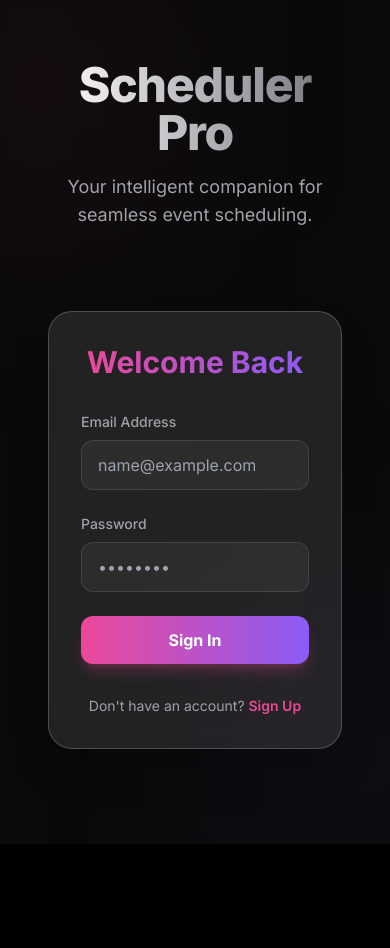
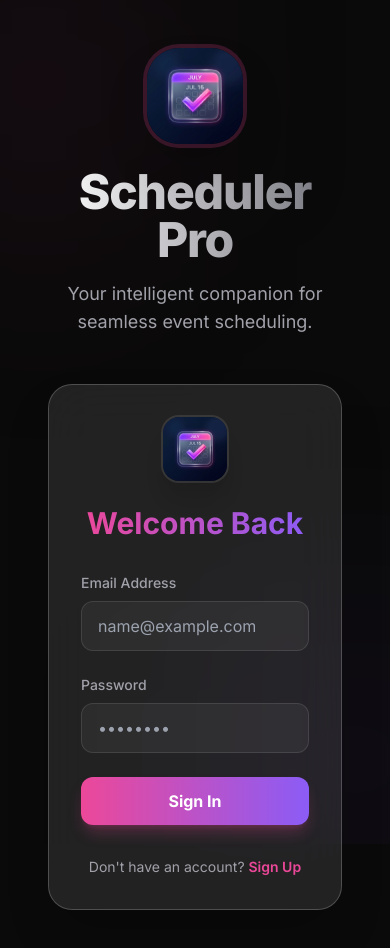
Before and after one commit to Gerald200422/Calendar-Scheduler-System, a Next.js app in the folder web/: page / in a window 390 px wide. Shown: the top 948 px of the page. Before the commit the page ends 844 px from the top, so only its background shows below. Built offline with nearby package versions, Linux system fonts and the light colour scheme; no server answers.

Commit message:
Integrated mobile adaptive-icon as the official web logo: updated favicon, layout metadata, Auth screen, and main header.

```diff
--- a/web/src/app/layout.tsx
+++ b/web/src/app/layout.tsx
@@ -7,6 +7,10 @@ const inter = Inter({ subsets: ['latin'] })
 export const metadata: Metadata = {
   title: 'Scheduler - Smart Planning',
   description: 'Manage your events and notifications seamlessly.',
+  icons: {
+    icon: '/logo.png',
+    apple: '/logo.png',
+  },
 }
 
 export default function RootLayout({
--- a/web/src/app/page.tsx
+++ b/web/src/app/page.tsx
@@ -67,6 +67,9 @@ export default function Home() {
           <div className="absolute -bottom-[10%] -right-[10%] w-[40%] h-[40%] bg-violet-500/10 blur-[120px] rounded-full" />
         </div>
         <div className="z-10 w-full max-w-4xl">
+          <div className="flex justify-center mb-6">
+            <img src="/logo.png" alt="Logo" className="w-24 h-24 rounded-[2rem] shadow-2xl ring-4 ring-pink-500/20" />
+          </div>
           <div className="text-center mb-12">
             <h1 className="text-5xl font-extrabold tracking-tight mb-4 bg-gradient-to-r from-white to-zinc-500 bg-clip-text text-transparent">
               Scheduler Pro
@@ -90,8 +93,8 @@ export default function Home() {
       <div className="z-10 max-w-6xl w-full flex flex-col space-y-12">
         <header className="flex items-center justify-between">
           <div className="flex items-center space-x-3">
-            <div className="w-10 h-10 bg-gradient-to-tr from-pink-500 to-violet-500 rounded-xl flex items-center justify-center shadow-lg shadow-pink-500/20 cursor-pointer" onClick={() => setActiveTab('calendar')}>
-              <span className="text-white font-bold text-xl">S</span>
+            <div className="w-10 h-10 bg-white/5 rounded-xl flex items-center justify-center shadow-lg cursor-pointer overflow-hidden border border-white/10" onClick={() => setActiveTab('calendar')}>
+              <img src="/logo.png" alt="S" className="w-full h-full object-cover" />
             </div>
             <h1 className="text-2xl font-bold bg-clip-text text-transparent bg-gradient-to-r from-white to-zinc-500">
               Scheduler Pro
--- a/web/src/components/Auth.tsx
+++ b/web/src/components/Auth.tsx
@@ -34,6 +34,9 @@ export default function Auth() {
   return (
     <div className="flex flex-col items-center justify-center min-h-[60vh]">
       <div className="w-full max-w-md p-8 bg-white/10 backdrop-blur-xl rounded-3xl border border-white/20 shadow-2xl">
+        <div className="flex justify-center mb-6">
+          <img src="/logo.png" alt="Logo" className="w-16 h-16 rounded-2xl shadow-xl ring-2 ring-white/10" />
+        </div>
         <h2 className="text-3xl font-bold text-center mb-8 bg-gradient-to-r from-pink-500 to-violet-500 bg-clip-text text-transparent">
           {isSignUp ? 'Create Account' : 'Welcome Back'}
         </h2>
```
Also changed, not shown: web/public/logo.png (added), 1 other file (tests, documents, lock files or other folders).
